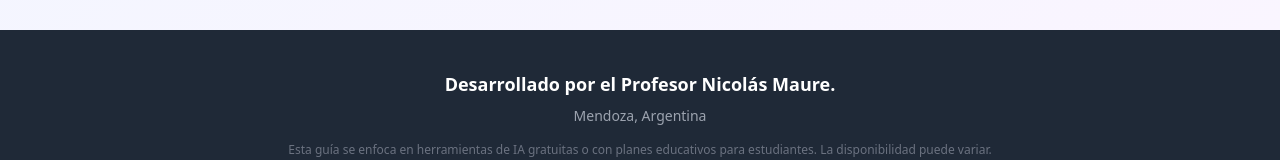
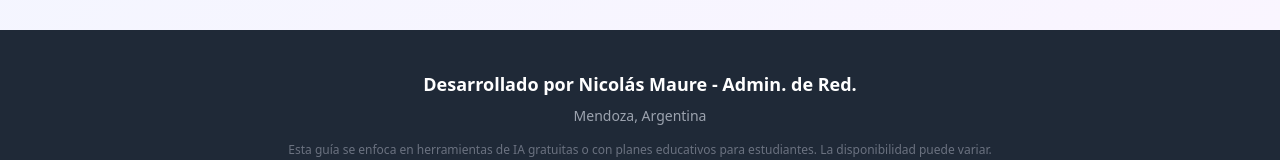
Before and after one commit to nicomaure/4232, a React (Vite) app in the folder ia/: page / in a window 1280 px wide. Shown: the part 4970-5130 px from the top of the page. Built offline with nearby package versions, Linux system fonts and the light colour scheme.

Commit message:
admin red

```diff
--- a/ia/src/App.jsx
+++ b/ia/src/App.jsx
@@ -424,7 +424,7 @@ const App = () => {
         <footer className="bg-gray-800 text-white py-10 px-4">
         <div className="max-w-6xl mx-auto text-center">
         <p className="text-lg font-semibold mb-2">
-        Desarrollado por el Profesor Nicolás Maure.
+        Desarrollado por Nicolás Maure - Admin. de Red.
         </p>
         <p className="text-gray-400 text-sm mb-4">
         Mendoza, Argentina
```
